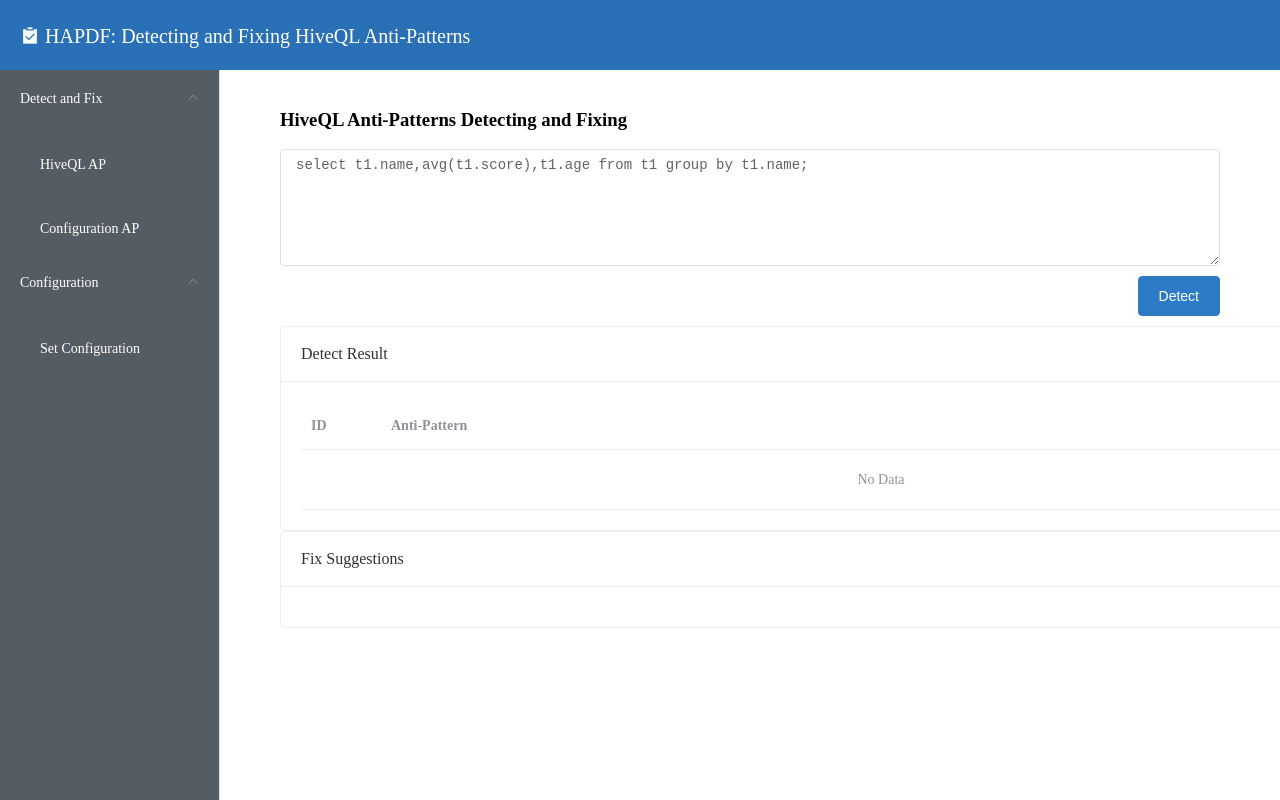
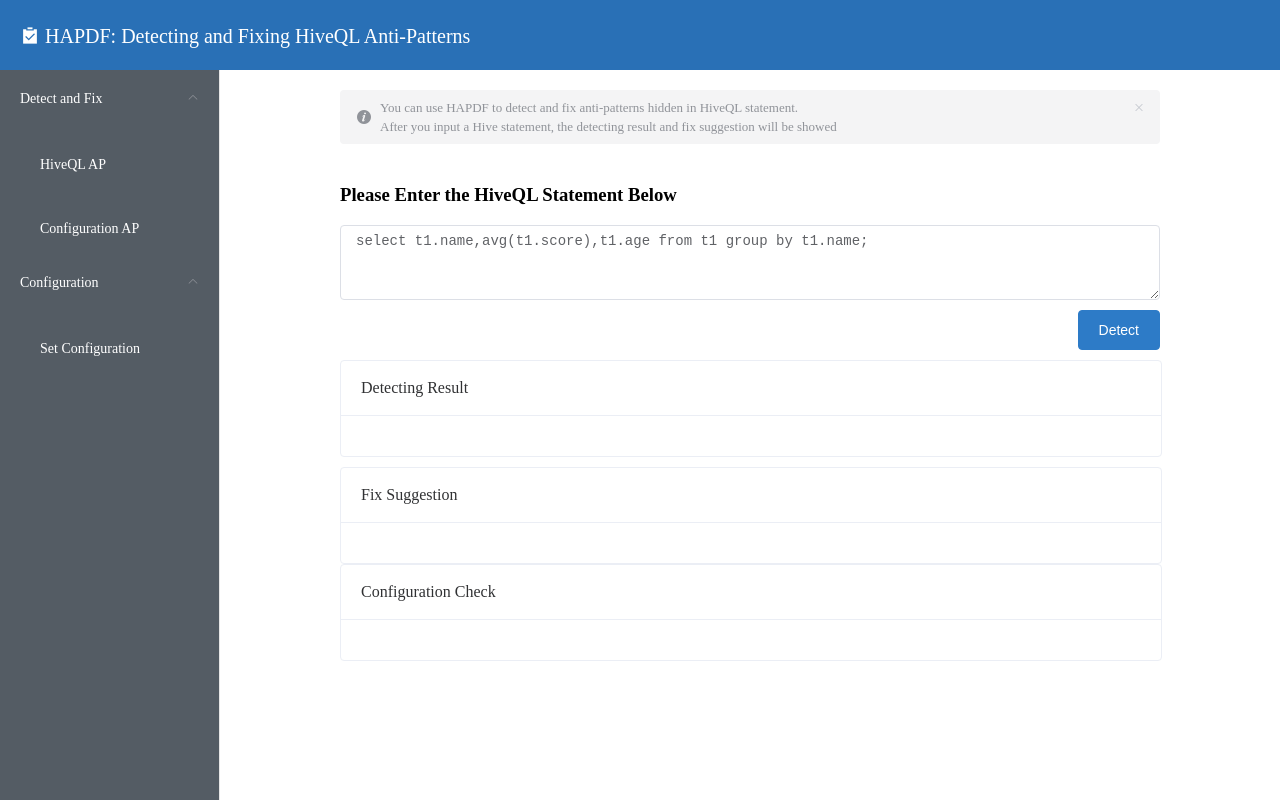
Before and after one commit to ChrisCN97/DeFiHap, a Vue app in the folder UploadAndDetect/UploadAndDetect/: page /#/detect in a window 1280 px wide. Built offline with nearby package versions, Linux system fonts and the light colour scheme.

Commit message:
Update Detect.vue

```diff
--- a/UploadAndDetect/UploadAndDetect/src/components/Detect.vue
+++ b/UploadAndDetect/UploadAndDetect/src/components/Detect.vue
@@ -1,10 +1,17 @@
 <template>
-  <div style="padding: 0 40px">
-    <h1>HiveQL Anti-Patterns Detecting and Fixing</h1>
+  <div style="padding: 0 100px">
+    <el-alert
+      :title=instrctionDescription
+      type="info"
+      show-icon
+      style="white-space: pre-wrap;">
+    </el-alert>
+
+    <h1 style="margin-top: 40px">Please Enter the HiveQL Statement Below</h1>
 
     <el-input
       type="textarea"
-      :autosize="{ minRows: 5, maxRows: 25 }"
+      :autosize="{ minRows: 3, maxRows: 25 }"
       :placeholder=defaultHiveQL
       v-model="hiveQL"
     >
@@ -15,18 +22,19 @@
     </div>
 
     <div style="clear: right">
-      <el-row style="flex-direction: row; clear: right">
-        <el-card class="box-card" shadow="never">
+      <el-row>
+        <el-card class="box-card" shadow="never" style="width: 100%">
           <div slot="header" class="clearfix">
-            <span>Detect Result</span>
+            <span>Detecting Result</span>
           </div>
           <el-table
+            v-if="isGetFixResult"
             v-loading="fixLoading"
             element-loading-text="Detecting, please wait..."
             element-loading-spinner="el-icon-loading"
             element-loading-background="#606266"
             :data="fixSuggestions"
-            style="width: 100%"
+            style="width: 100%; margin-top: -10px"
           >
             <el-table-column prop="id" label="ID" width="80">
             </el-table-column>
@@ -48,9 +56,9 @@
           </div>
         </el-card>
 
-        <el-card class="box-card" shadow="never">
+        <el-card class="box-card" shadow="never" style="width: 100%; margin-top: 10px">
           <div slot="header" class="clearfix">
-            <span>Fix Suggestions</span>
+            <span>Fix Suggestion</span>
           </div>
           <div
             v-if="isGetFixResult"
@@ -60,9 +68,7 @@
             element-loading-background="#606266"
             class="text"
           >
-            <br>
             Fixed HiveQL：{{ fixedHiveql }}
-            <br>
           </div>
           <div
             v-if="isGetJoinResult"
@@ -77,6 +83,33 @@
             <br>
           </div>
         </el-card>
+
+        <el-card class="box-card" shadow="never" style="width: 100%">
+          <div slot="header" class="clearfix">
+            <span>Configuration Check</span>
+          </div>
+          <el-button
+            type="primary"
+            style="border-color: rgb(45 123 199); background-color: rgb(45 123 199)"
+            v-on:click="detect"
+            v-if="!configFixLoading">
+              Configuration Check
+          </el-button>
+          <el-table
+            v-if="isGetFixResult"
+            v-loading="configFixLoading"
+            element-loading-text="Checking, please wait..."
+            element-loading-spinner="el-icon-loading"
+            element-loading-background="#606266"
+            :data="configFixSuggestions"
+            style="width: 100%; margin-top: -10px"
+          >
+            <el-table-column prop="id" label="ID" width="80">
+            </el-table-column>
+            <el-table-column prop="suggestion" label="Anti-Pattern" >
+            </el-table-column>
+          </el-table>
+        </el-card>
       </el-row>
     </div>
   </div>
@@ -90,6 +123,8 @@
   components: { Header, NavMenu },
   data() {
     return {
+      instrctionDescription: "You can use HAPDF to detect and fix anti-patterns hidden in HiveQL statement.\n" +
+        "After you input a Hive statement, the detecting result and fix suggestion will be showed",
       hiveQL: "select t1.name,avg(t1.score),t1.age from t1 group by t1.name;",
       defaultHiveQL: "select t1.name,avg(t1.score),t1.age from t1 group by t1.name;",
       fixedHiveql: "",
@@ -101,10 +136,13 @@
         //   suggestion: "test",
         // }
        ],
+      configFixSuggestions: [],
       isGetFixResult: false,
       isGetJoinResult: false,
+      isGetConfigResult: false,
       fixLoading: false,
       joinLoading: true,
+      configFixLoading: true,
       api1url: this.common.api1url,
       api2url: this.common.api2url,
       t1_name: " ",
@@ -180,7 +218,27 @@
           _this.dataImbalancedSuggest = "Data skew does not exist.";
         }
       });
-    }
+    },
+    configDetect() {
+      var _this = this;
+      _this.isGetConfigResult = false;
+      _this.configFixLoading = true;
+      _this.configFixSuggestions = [];
+      _this.$axios({
+          // Create interface
+          method: "get", // Request type is get
+          url: _this.api1url + "/configCheck", // Requested interface address
+        })
+        .then(function (response) {
+          // Request returned successfully
+          for(var i=0;i<response.data.length;i++){
+            console.log(response.data[i]);
+            _this.configFixSuggestions.push({"id":i+1,"suggestion":response.data[i]});
+          }
+          _this.getFixLoading = false;
+          _this.isGetConfigResult = true;
+        });
+    },
   },
 };
 </script>
```
